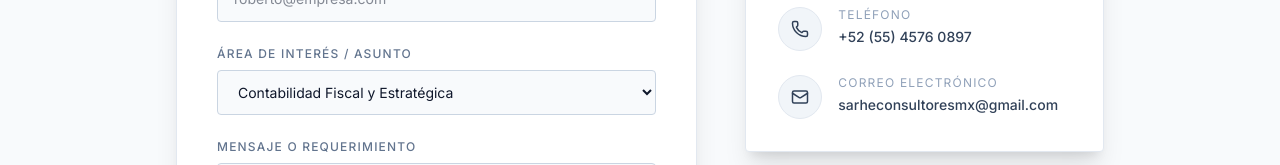
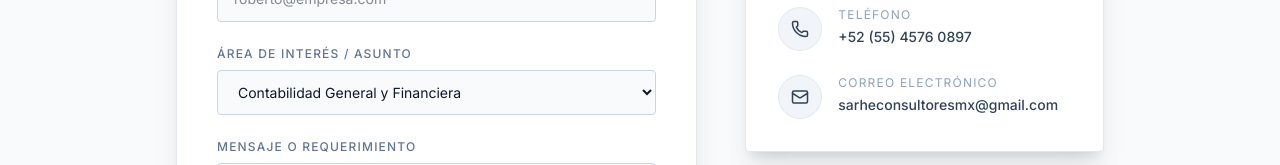
Before and after one commit to franztorresing-5/sarhe, a Next.js app: page /contacto in a window 1280 px wide. Shown: the part 485-650 px from the top of the page. Built offline with nearby package versions, Linux system fonts and the light colour scheme.

Commit message:
version 2.4

```diff
--- a/app/contacto/page.tsx
+++ b/app/contacto/page.tsx
@@ -155,10 +155,12 @@ export default function ContactPage() {
                                         name="service"
                                         className="w-full bg-slate-50 dark:bg-[#070e1c] border border-slate-300 dark:border-stone-800 rounded-sm px-4 py-3 text-sm text-slate-900 dark:text-white focus:outline-none focus:border-slate-600 dark:focus:border-stone-400 transition-colors"
                                     >
-                                        <option value="Contabilidad Fiscal y Estratégica">Contabilidad Fiscal y Estratégica</option>
-                                        <option value="Auditoría Financiera">Auditoría Financiera</option>
-                                        <option value="Asesoría y Defensa Legal Corporativa">Asesoría y Defensa Legal Corporativa</option>
-                                        <option value="Otro servicio corporativo">Otro servicio corporativo</option>
+                                        <option value="Contabilidad General y Financiera">Contabilidad General y Financiera</option>
+                                        <option value="Asesoria Fiscal e Impuestos ">Asesoria Fiscal e Impuestos </option>
+                                        <option value="Auditoria y Control Interno">Auditoria y Control Interno</option>
+                                        <option value="Nominas y Segurdad Social">Nominas y Segurdad Social</option>
+                                        <option value="Asesoria Legal y Corporativa">Asesoria Legal y Corporativa</option>
+                                        <option value="Capacitacion y Formacion Empresarial">Capacitacion y Formacion Empresarial</option>
                                     </select>
                                 </div>
 
```
